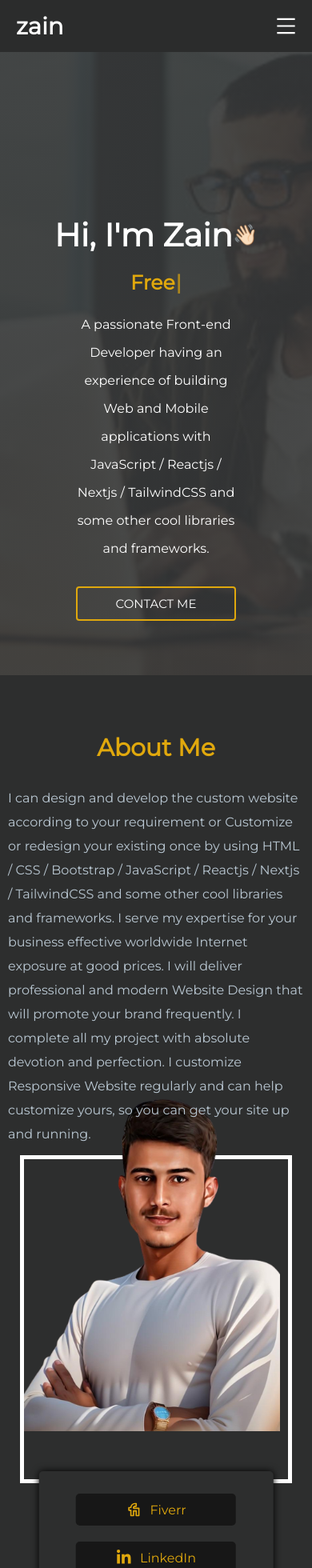
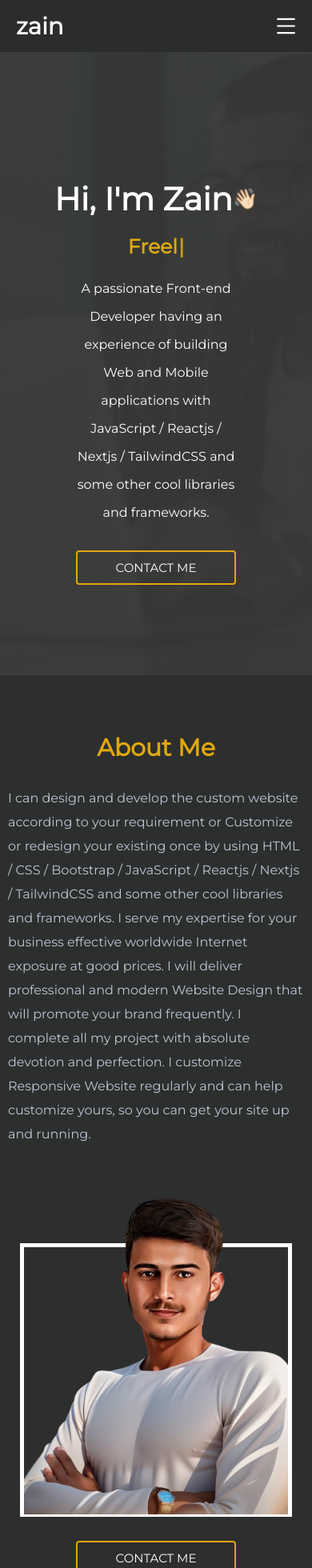
Before and after one commit to mzain42401/mzain, a React (Create React App) app: page / in a window 390 px wide. Shown: the top 1960 px of the page at 80% size. Built offline with nearby package versions, Linux system fonts and the light colour scheme.

Commit message:
aboutpage

```diff
--- a/src/components/about/about.module.css
+++ b/src/components/about/about.module.css
@@ -14,9 +14,9 @@ flex-wrap: wrap;
 width: 100%;
 margin-top: 40px;
 
+
 }
 .aboutMe{
-    /* background-color: rebeccapurple; */
     margin: 30px 0px 50px 0px;
     font-size: 25px;
 }
@@ -117,9 +117,10 @@ display: flex;
     .myImageDiv{
         width: 100%;
         margin-top: 20px;
+        margin-bottom: 110px;
     }
     .aboutMeDiv{
-        width: 100%;
+        width: 70%;
         display: flex;
         justify-content: center;
         align-items: center;
@@ -146,8 +147,27 @@ display: flex;
         width: 200px;
     }
     .myPersonalImage{
+        height: 332px;
+        width: 330px;
+    }
+    .myPersonalImage>img{
         height: 400px;
         width: 330px;
     }
-
 }
+@media (max-width: 604px){
+    .aboutMeDiv{
+        width: 90%;
+    }
+    .myImageDiv{
+        margin-top: 90px;
+    }
+}
+@media (max-width: 499px){
+    .aboutMeDiv{
+        width: 100%;
+    }
+    .myImageDiv{
+        margin-top: 130px;
+    }
+}
--- a/src/components/home/home.module.css
+++ b/src/components/home/home.module.css
@@ -20,7 +20,7 @@
     align-items: center;
     /* background-color: #212529; */
     /* background-image: ; */
-    background: linear-gradient(rgb(54, 55, 55,0.9),rgb(54, 55, 55,0.9  )), url('../../images/istockphoto-1291318636-612x612.jpg') center center no-repeat;
+    background: linear-gradient(rgb(54, 55, 55,0.96),rgb(54, 55, 55,0.96  )), url('../../images/istockphoto-1291318636-612x612.jpg') center center no-repeat;
     background-attachment: fixed;
 
 }
@@ -187,7 +187,7 @@ scale: 1.2;
       font-size: 40px;
     }
     .homeCenterDiv{
-    padding-top: 140px;
+    padding-top: 50px;
 
       justify-content: center;
 
--- a/src/components/services/services.module.css
+++ b/src/components/services/services.module.css
@@ -33,7 +33,7 @@
     color: #e0a80d;
     border-radius: 5px;
     cursor: pointer;
-    width: 110px;
+    width: 75px;
 }
 .iconDiv>span{
     margin-right: 10px;
@@ -91,3 +91,11 @@
     word-spacing: 3px;
     color: #bac8d3;
 }
+
+@media (max-width: 520px){
+
+    .servicesSection>h1{
+        margin-top: 100px;
+    }
+
+}
```
Also changed, not shown: src/components/about/About.jsx (line endings or trailing spaces).
